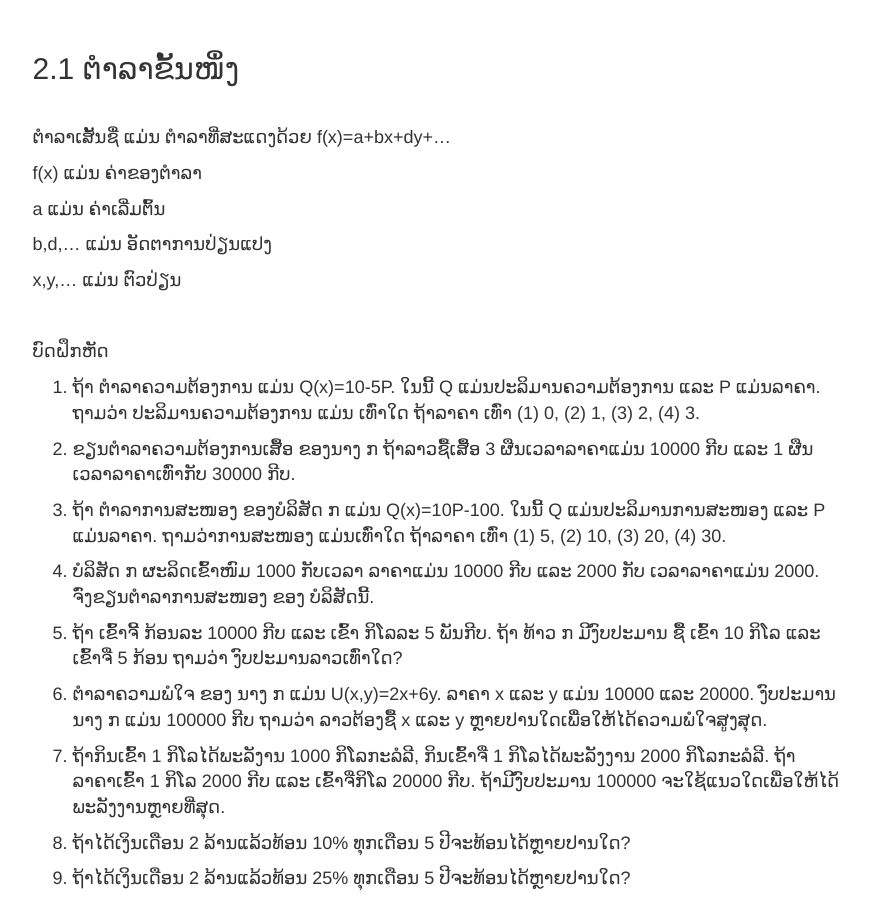
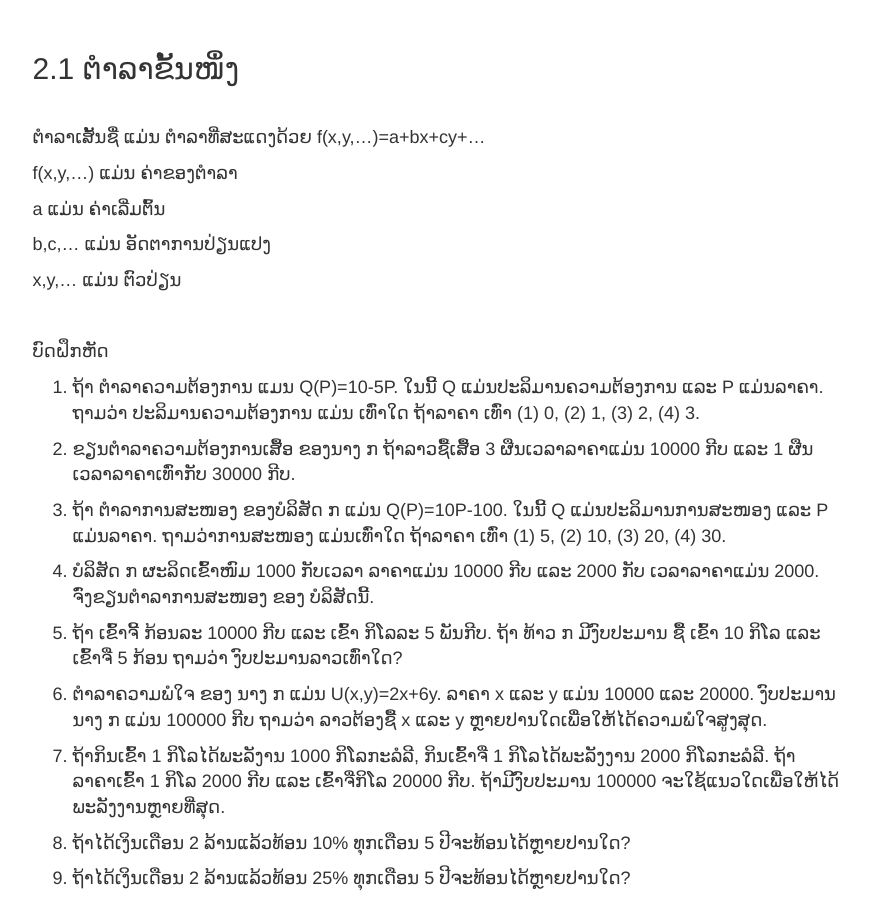
Before and after one commit to keolas/lsbc, a plain HTML site: page microeconomics_basicmath.html in a window 1280 px wide. Shown: the part 887-1786 px from the top of the page, without its empty margins (345-1215 px from the left). Drawn offline with nearby package versions, Linux system fonts and the light colour scheme; some packages are replaced by stand-ins of ours.

Commit message:
Add files via upload

```diff
--- a/microeconomics_basicmath.html
+++ b/microeconomics_basicmath.html
@@ -1543,17 +1543,17 @@ div.tocify {
 <div id="ຕຳລາຂນໜງ" class="section level2">
 <h2>2.1 ຕຳລາຂັ້ນໜຶ່ງ</h2>
 <p><br></p>
-<p><font size="4"> ຕຳລາເສັ້ນຊື່ ແມ່ນ ຕຳລາທີ່ສະແດງດ້ວຍ f(x)=a+bx+dy+…</p>
-<p>f(x) ແມ່ນ ຄ່າຂອງຕຳລາ</p>
+<p><font size="4"> ຕຳລາເສັ້ນຊື່ ແມ່ນ ຕຳລາທີ່ສະແດງດ້ວຍ f(x,y,…)=a+bx+cy+…</p>
+<p>f(x,y,…) ແມ່ນ ຄ່າຂອງຕຳລາ</p>
 <p>a ແມ່ນ ຄ່າເລີ່ມຕົ້ນ</p>
-<p>b,d,… ແມ່ນ ອັດຕາການປ່ຽນແປງ</p>
+<p>b,c,… ແມ່ນ ອັດຕາການປ່ຽນແປງ</p>
 <p>x,y,… ແມ່ນ ຕົວປ່ຽນ</p>
 <p><br></p>
 <p>ບົດຝຶກຫັດ</p>
 <ol style="list-style-type: decimal">
-<li><p>ຖ້າ ຕຳລາຄວາມຕ້ອງການ ແມ່ນ Q(x)=10-5P. ໃນນີ້ Q ແມ່ນປະລິມານຄວາມຕ້ອງການ ແລະ P ແມ່ນລາຄາ. ຖາມວ່າ ປະລິມານຄວາມຕ້ອງການ ແມ່ນ ເທົ່າໃດ ຖ້າລາຄາ ເທົ່າ (1) 0, (2) 1, (3) 2, (4) 3.</p></li>
+<li><p>ຖ້າ ຕຳລາຄວາມຕ້ອງການ ແມນ Q(P)=10-5P. ໃນນີ້ Q ແມ່ນປະລິມານຄວາມຕ້ອງການ ແລະ P ແມ່ນລາຄາ. ຖາມວ່າ ປະລິມານຄວາມຕ້ອງການ ແມ່ນ ເທົ່າໃດ ຖ້າລາຄາ ເທົ່າ (1) 0, (2) 1, (3) 2, (4) 3.</p></li>
 <li><p>ຂຽນຕຳລາຄວາມຕ້ອງການເສື້ອ ຂອງນາງ ກ ຖ້າລາວຊື້ເສື້ອ 3 ຜືນເວລາລາຄາແມ່ນ 10000 ກີບ ແລະ 1 ຜືນເວລາລາຄາເທົ່າກັບ 30000 ກີບ.</p></li>
-<li><p>ຖ້າ ຕຳລາການສະໜອງ ຂອງບໍລິສັດ ກ ແມ່ນ Q(x)=10P-100. ໃນນີ້ Q ແມ່ນປະລິມານການສະໜອງ ແລະ P ແມ່ນລາຄາ. ຖາມວ່າການສະໜອງ ແມ່ນເທົ່າໃດ ຖ້າລາຄາ ເທົ່າ (1) 5, (2) 10, (3) 20, (4) 30.</p></li>
+<li><p>ຖ້າ ຕຳລາການສະໜອງ ຂອງບໍລິສັດ ກ ແມ່ນ Q(P)=10P-100. ໃນນີ້ Q ແມ່ນປະລິມານການສະໜອງ ແລະ P ແມ່ນລາຄາ. ຖາມວ່າການສະໜອງ ແມ່ນເທົ່າໃດ ຖ້າລາຄາ ເທົ່າ (1) 5, (2) 10, (3) 20, (4) 30.</p></li>
 <li><p>ບໍລິສັດ ກ ຜະລິດເຂົ້າໜົມ 1000 ກັບເວລາ ລາຄາແມ່ນ 10000 ກີບ ແລະ 2000 ກັບ ເວລາລາຄາແມ່ນ 2000. ຈົ່ງຂຽນຕຳລາການສະໜອງ ຂອງ ບໍລິສັດນີ້.</p></li>
 <li><p>ຖ້າ ເຂົ້າຈີ້ ກ້ອນລະ 10000 ກີບ ແລະ ເຂົ້າ ກິໂລລະ 5 ພັນກີບ. ຖ້າ ທ້າວ ກ ມີງົບປະມານ ຊື້ ເຂົ້າ 10 ກິໂລ ແລະ ເຂົ້າຈີ່ 5 ກ້ອນ ຖາມວ່າ ງົບປະມານລາວເທົ່າໃດ?</p></li>
 <li><p>ຕຳລາຄວາມພໍໃຈ ຂອງ ນາງ ກ ແມ່ນ U(x,y)=2x+6y. ລາຄາ x ແລະ y ແມ່ນ 10000 ແລະ 20000. ງົບປະມານ ນາງ ກ ແມ່ນ 100000 ກີບ ຖາມວ່າ ລາວຕ້ອງຊື້ x ແລະ y ຫຼາຍປານໃດເພື່ອໃຫ້ໄດ້ຄວາມພໍໃຈສູງສຸດ.</p></li>
```
